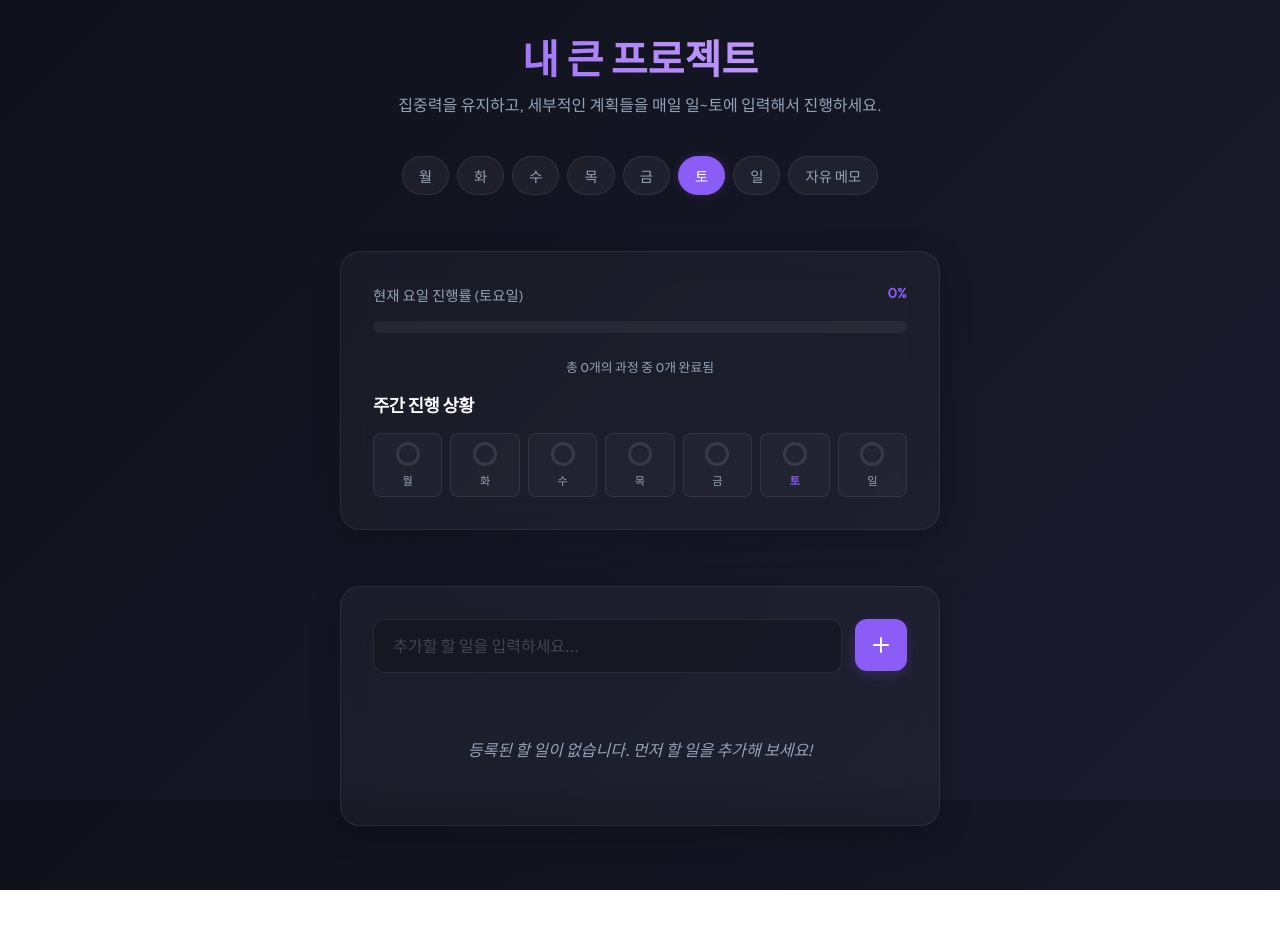
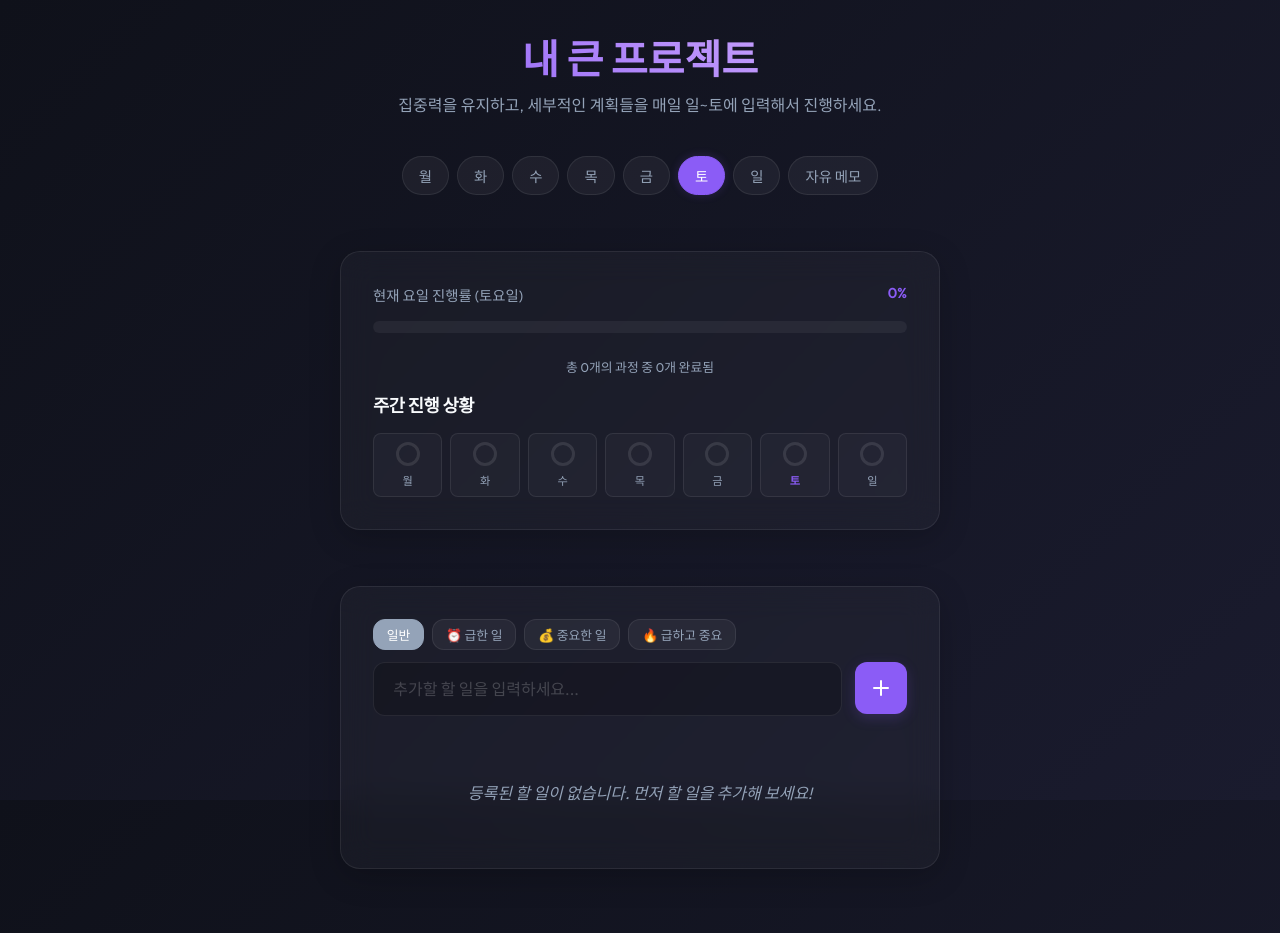
Before and after one commit to angibeom0985-arch/To-do-list, a React (Vite) app: page / in a window 1280 px wide. Before the commit the page ends 890 px from the top, so only its background shows below. Built offline with nearby package versions, Linux system fonts and the light colour scheme.

Commit message:
feat: Add task priority selection (Urgent, Important)

```diff
--- a/src/App.css
+++ b/src/App.css
@@ -132,11 +132,93 @@
   100% { transform: translateX(100%); }
 }
 
+/* Priority Selectors */
+.task-form-wrapper {
+  display: flex;
+  flex-direction: column;
+  gap: 0.8rem;
+  margin-bottom: 2rem;
+}
+
+.priority-selectors {
+  display: flex;
+  gap: 0.5rem;
+  flex-wrap: wrap;
+}
+
+.p-btn {
+  background: rgba(255, 255, 255, 0.05);
+  border: 1px solid var(--glass-border);
+  color: var(--text-muted);
+  padding: 0.3rem 0.8rem;
+  border-radius: 12px;
+  cursor: pointer;
+  font-size: 0.8rem;
+  transition: all 0.2s ease;
+  font-family: inherit;
+}
+
+.p-btn:hover {
+  background: rgba(255, 255, 255, 0.1);
+  color: var(--text-main);
+}
+
+.p-btn.active.normal {
+  background: var(--text-muted);
+  color: #fff;
+  border-color: var(--text-muted);
+}
+.p-btn.active.urgent {
+  background: rgba(239, 68, 68, 0.2);
+  color: #f87171;
+  border-color: #ef4444;
+  box-shadow: 0 0 10px rgba(239, 68, 68, 0.2);
+}
+.p-btn.active.important {
+  background: rgba(234, 179, 8, 0.2);
+  color: #fde047;
+  border-color: #eab308;
+  box-shadow: 0 0 10px rgba(234, 179, 8, 0.2);
+}
+.p-btn.active.both {
+  background: linear-gradient(45deg, rgba(239, 68, 68, 0.3), rgba(234, 179, 8, 0.3));
+  color: #fff;
+  border-color: #f97316;
+  box-shadow: 0 0 10px rgba(249, 115, 22, 0.2);
+}
+
+/* Priority Badges */
+.priority-badge {
+  font-size: 0.75rem;
+  padding: 0.2rem 0.5rem;
+  border-radius: 8px;
+  margin-right: 0.5rem;
+  font-weight: 500;
+  display: inline-block;
+}
+
+.priority-badge.urgent {
+  background: rgba(239, 68, 68, 0.15);
+  color: #fca5a5;
+  border: 1px solid rgba(239, 68, 68, 0.3);
+}
+
+.priority-badge.important {
+  background: rgba(234, 179, 8, 0.15);
+  color: #fef08a;
+  border: 1px solid rgba(234, 179, 8, 0.3);
+}
+
+.priority-badge.both {
+  background: linear-gradient(45deg, rgba(239, 68, 68, 0.15), rgba(234, 179, 8, 0.15));
+  color: #fed7aa;
+  border: 1px solid rgba(249, 115, 22, 0.3);
+}
+
 /* Input Form */
 .task-form {
   display: flex;
   gap: 0.8rem;
-  margin-bottom: 2rem;
 }
 
 .task-input {
--- a/src/App.jsx
+++ b/src/App.jsx
@@ -15,6 +15,7 @@ function App() {
   const [globalMemo, setGlobalMemo] = useLocalStorage('global-memo', '');
   const [activeDay, setActiveDay] = useState(new Date().getDay()); // 0-6, or 'memo'
   const [inputValue, setInputValue] = useState('');
+  const [inputPriority, setInputPriority] = useState('normal');
 
   const currentTasks = weeklyTasks[activeDay] || [];
 
@@ -26,6 +27,7 @@ function App() {
       id: crypto.randomUUID(),
       text: inputValue.trim(),
       completed: false,
+      priority: inputPriority,
       subtasks: [],
       createdAt: new Date().toISOString()
     };
@@ -36,6 +38,7 @@ function App() {
     }));
 
     setInputValue('');
+    setInputPriority('normal');
   };
 
   const toggleTask = (id) => {
@@ -163,7 +166,14 @@ function App() {
           <ProgressTracker weeklyTasks={weeklyTasks} activeDay={activeDay} />
 
           <div className="glass-panel animate-fade-in" style={{ animationDelay: '0.3s' }}>
-            <form onSubmit={addTask} className="task-form">
+            <form onSubmit={addTask} className="task-form-wrapper">
+              <div className="priority-selectors">
+                <button type="button" className={`p-btn normal ${inputPriority === 'normal' ? 'active' : ''}`} onClick={() => setInputPriority('normal')}>일반</button>
+                <button type="button" className={`p-btn urgent ${inputPriority === 'urgent' ? 'active' : ''}`} onClick={() => setInputPriority('urgent')}>⏰ 급한 일</button>
+                <button type="button" className={`p-btn important ${inputPriority === 'important' ? 'active' : ''}`} onClick={() => setInputPriority('important')}>💰 중요한 일</button>
+                <button type="button" className={`p-btn both ${inputPriority === 'both' ? 'active' : ''}`} onClick={() => setInputPriority('both')}>🔥 급하고 중요</button>
+              </div>
+              <div className="task-form">
                 <input
                   type="text"
                   className="task-input"
@@ -177,6 +187,7 @@ function App() {
                     <line x1="5" y1="12" x2="19" y2="12"></line>
                   </svg>
                 </button>
+              </div>
             </form>
 
             <TaskList
--- a/src/components/TaskItem.jsx
+++ b/src/components/TaskItem.jsx
@@ -28,6 +28,13 @@ export default function TaskItem({ task, toggleTask, deleteTask, addSubtask, tog
         </label>
 
         <span className="task-content">
+          {task.priority && task.priority !== 'normal' && (
+            <span className={`priority-badge ${task.priority}`}>
+              {task.priority === 'urgent' && '⏰ 급한 일'}
+              {task.priority === 'important' && '💰 중요한 일'}
+              {task.priority === 'both' && '🔥 급하고 중요'}
+            </span>
+          )}
           {task.text}
         </span>
 
```
Lines whose indentation alone changed are shown as unchanged.
